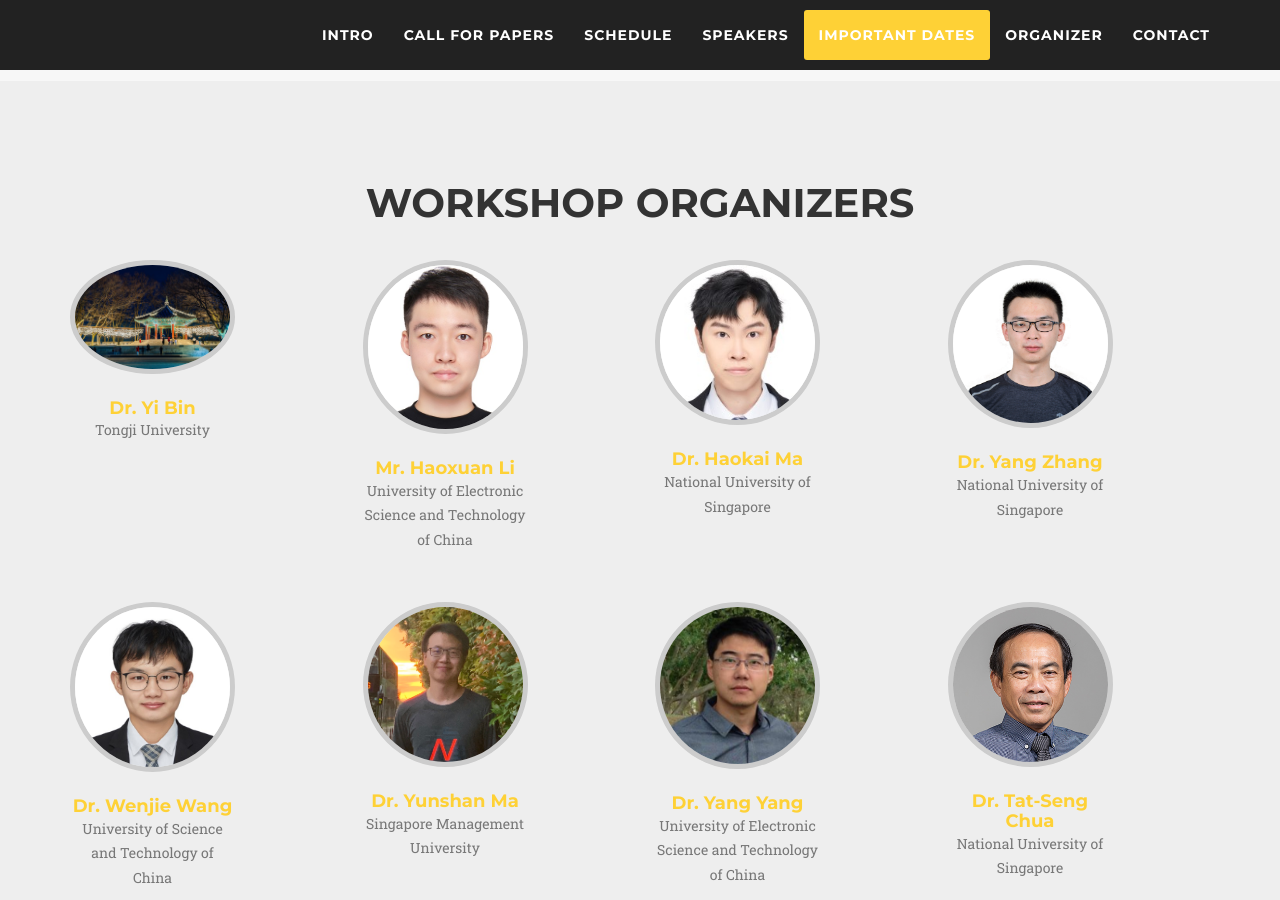
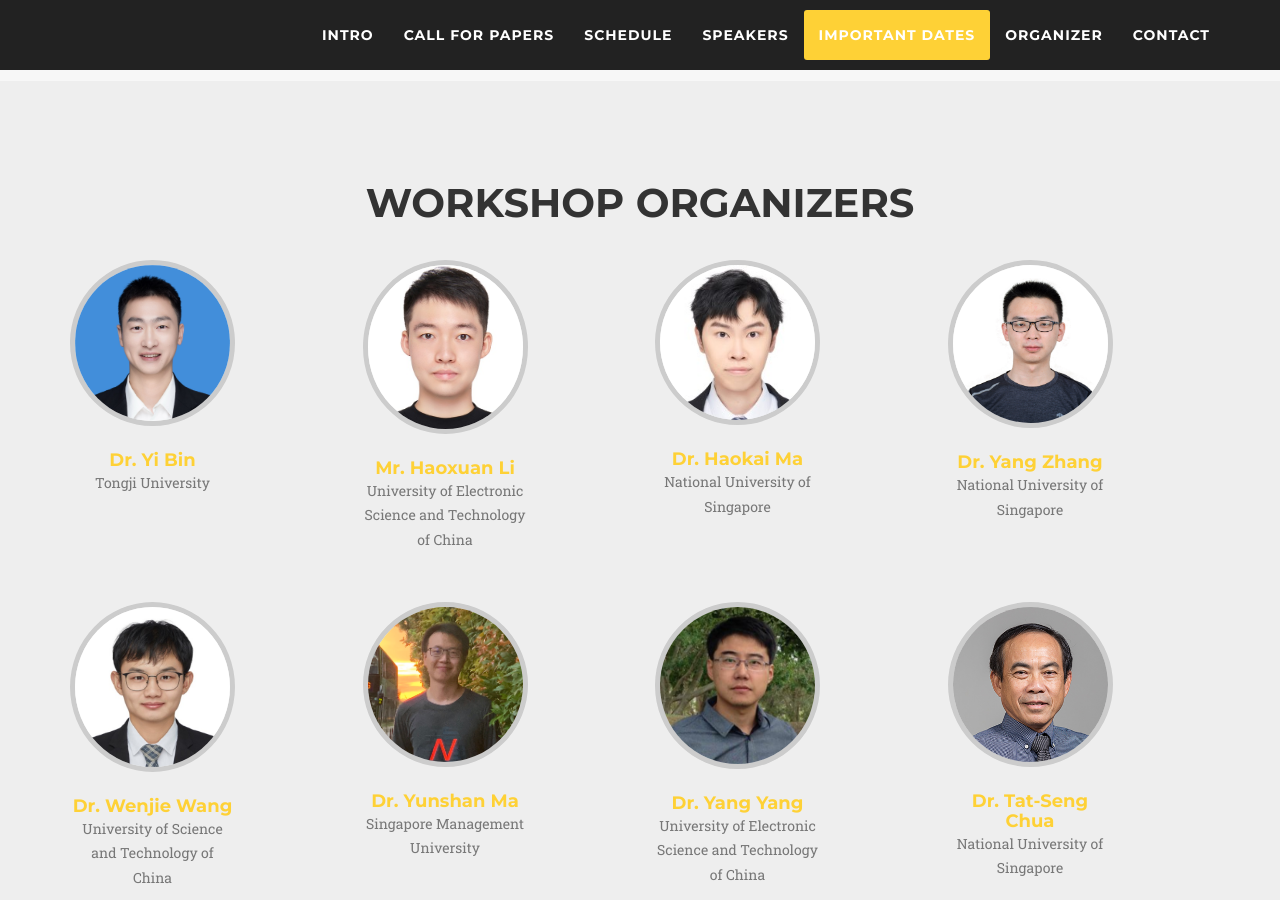
Before and after one commit to mmgensr-cikm25/mmgensr-cikm25.github.io, a Jekyll site: the page built from index.md, in a window 1280 px wide and 900 px high, scrolled down 3217 px. Built offline with Jekyll 4.4.1, drawn with Linux system fonts in a browser that asks for light colours; nearby versions of some CDN libraries; some web fonts are replaced.

Commit message:
Update organizer.html

```diff
--- a/_includes/organizer.html
+++ b/_includes/organizer.html
@@ -12,7 +12,7 @@
 
                 <div class="col-sm-2">
     <div class="team-member">
-        <img src="assets/img/CIKM-SEOUL-2.jpg" class="img-responsive img-circle" alt="" width="600" height="600">
+        <img src="assets/img/pic-yibin.jpg" class="img-responsive img-circle" alt="" width="600" height="600">
         <h4><a href="https://cs.tongji.edu.cn/info/1061/3376.htm">Dr. Yi Bin</a></h4>
         <p class="text-muted">Tongji University</p>
     </div>
```
